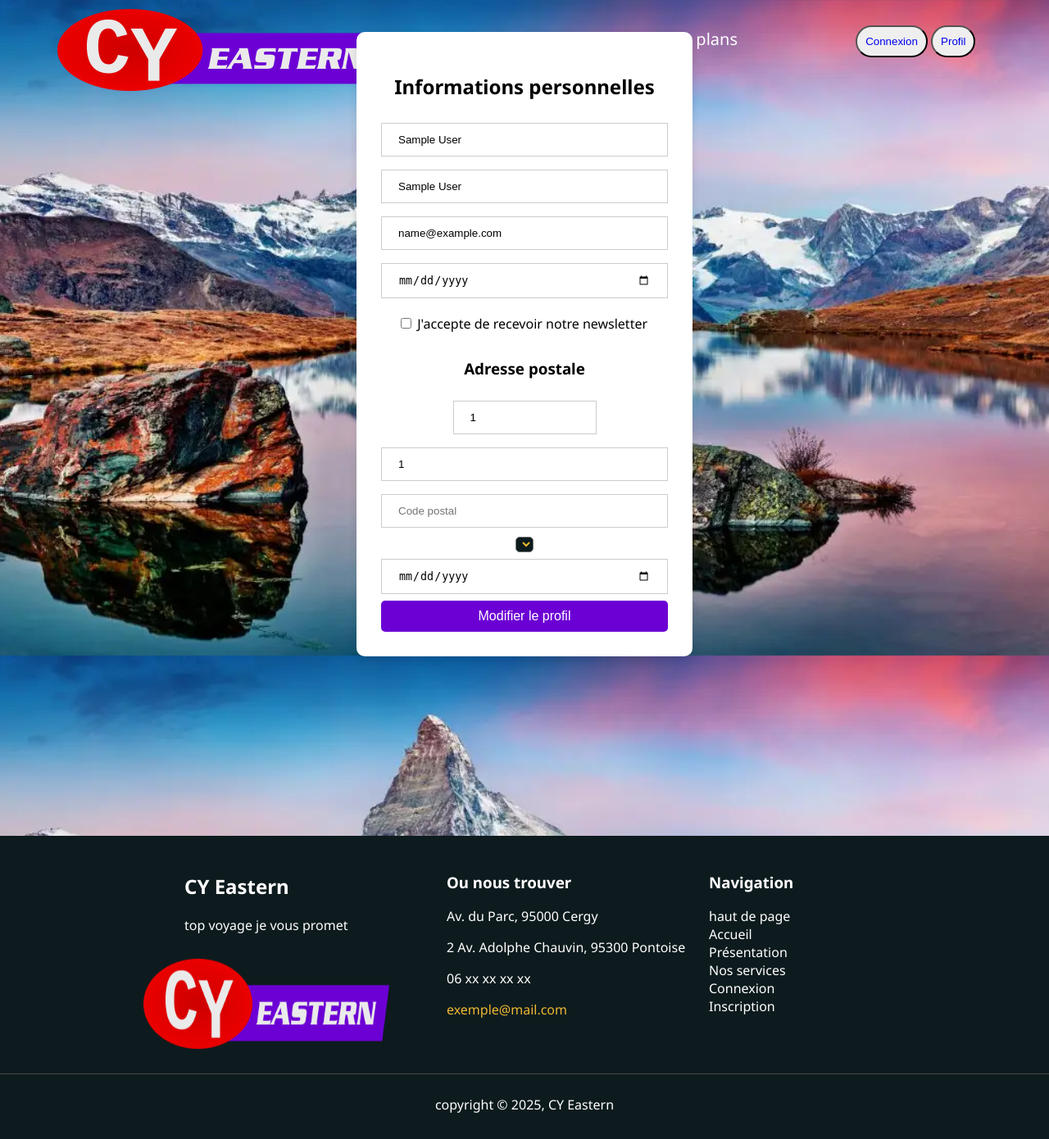
After one commit to valerierx/Click-journeY, a PHP site: page /modifProfil.php in a window 1280 px wide. The commit adds this page. Shown: the whole page at 82% size. Run offline with PHP 8.4, Linux system fonts and the light colour scheme; the visitor is signed in with stand-in values (Sample User, id 1); lists and menus that the app fills with data are empty.

Commit message:
feat: informations perso

```diff
--- /dev/null
+++ b/modifProfil.php
@@ -0,0 +1,121 @@
+<?php
+session_start();
+if (!isset($_SESSION['connecte'])) {
+    header('Location: connexion.php');
+    exit;
+}
+?>
+
+<!DOCTYPE html>
+<html lang="fr">
+<head>
+  <meta charset="UTF-8">
+  <link rel="stylesheet" type="text/css" href="style.css">
+  <title>Profil</title>
+</head>
+<body id="haut">
+
+  <div>
+<nav>
+  <div class="divmenu">
+    <div class="logo1">
+        <a href="index.html"><img src="media/logo.webp" width="400" height="100" alt="Logo"></a>
+    </div>
+    <ul>
+          <li class="limenu"><a href="index.html">Accueil</a></li>
+        <li class="limenu"><a href="presentation.html">Trajets</a></li>
+        <li class="limenu"><a href="recherche.html">Itinéraire</a></li>
+      <li class="limenu"><a href="">Bon plans</a></li>
+      <button class="bouton_menu"><a href="connexion.php">Connexion</a></button>
+      <button class="bouton_menu"><a href="profil.php">Profil</a></button>
+      </ul>
+      <i class='bx bx-search-alt'></i>   <!--Pas utiliser mais permet de centrer le menu-->
+  </div>
+</nav>
+
+
+<!-- Section Profil -->
+<section class="profil">
+    <div class="profil-elmt">
+        <?php
+        if(isset($_GET["mail"])) {
+            echo '<p class="message erreur">
+            L\'adresse mail est déjà utilisée!
+            </p>';
+        }
+        ?>
+        <form action="api/profil.php" method="POST">
+            <h1>Informations personnelles</h1>
+            <label for="nom">
+                <input type="text" placeholder="Nom" name="nom" value="<?php echo $_SESSION['nom'];?>" required>
+            </label>
+            <label>
+                <input type="text" placeholder="Prénom" name="prenom" value="<?php echo $_SESSION['prenom'];?>" required>
+            </label>
+            <label>
+                <input type="email" placeholder="Email" name="mail" value="<?php echo $_SESSION['mail'];?>" required>
+            </label>
+            <label>
+                <input type="date" placeholder="Date de naissance" name="naissance" <?php
+                if($_SESSION["naissance"] != "1879-10-26") {
+                    echo 'value="' . $_SESSION["naissance"] . '"';
+                } ?>  required>
+            </label>
+            <label for="newsletter">
+                <input type="checkbox" id="newsletter" name="newsletter" value="1">
+                J'accepte de recevoir notre newsletter
+            </label>
+            <h3>Adresse postale</h3>
+            <div class="rue">
+                <input type="number" placeholder="N°" name="numero" value="<?php echo $_SESSION['numero'];?>" required>
+                <input type="text" placeholder="Rue" name="rue" value="<?php echo $_SESSION['rue'];?>" required>
+            </div>
+            <label>
+                <input type="number" placeholder="Code postal" name="code" value="" required>
+            </label>
+            <select name="commune" id="commune"></select>
+            <label>
+                <input type="date" placeholder="Date de naissance" name="naissance" <?php
+                if($_SESSION["naissance"] != "1879-10-26") {
+                    echo 'value="' . $_SESSION["naissance"] . '"';
+                } ?>  required>
+            </label>
+            <button class="submit" type="submit">Modifier le profil</button>
+        </form>
+    </div>
+</section>
+
+<footer>
+  <div class="contenu">
+      <div class="logo">
+          <h2>CY Eastern</h2>
+          <p>top voyage je vous promet</p>
+          <img src="media/logo.webp" alt="Logo" width="300" height="110" style="display: flex; margin-left: -50px;">
+      </div>
+      <div class="colonne">
+          <h3>Ou nous trouver</h3>
+          <p>Av. du Parc, 95000 Cergy</p>
+          <p>2 Av. Adolphe Chauvin, 95300 Pontoise</p>
+          <p>06 xx xx xx xx</p>
+          <p><a href="mailto:exemple@mail.com" style="color: rgb(237, 184, 50);">exemple@mail.com</a></p>
+      </div>
+      <div class="colonne">
+          <h3>Navigation</h3>
+          <ul class="ul-footer">
+            <li><a href="#haut">haut de page</a></li>
+            <li><a href="index.html">Accueil</a></li>
+            <li><a href="presentation.html">Présentation</a></li>
+            <li><a href="#">Nos services</a></li>
+            <li><a href="connexion.php">Connexion</a></li>
+            <li><a href="inscription.php">Inscription</a></li>
+          </ul>
+      </div>
+  </div>
+  <div class="footer-bottom">
+      <p>copyright © 2025, CY Eastern</p>
+  </div>
+</footer>
+
+
+</body>
+</html>
--- a/style.css
+++ b/style.css
@@ -487,6 +487,7 @@ label[for=cgu], label[for=newsletter], label[for=mdpoublie] {
     box-shadow: 0 4px 10px rgba(0, 0, 0, 0.1);
     border-radius: 10px;
     width: 350px;
+
 }
 
 .avatar {
@@ -552,3 +553,11 @@ label[for=cgu], label[for=newsletter], label[for=mdpoublie] {
     border-color: #00b353;
     background-color: rgba(0, 179, 83, 0.1);
 }
+
+.rue {
+    display:inline !important;
+}
+
+.rue input[type="number"] {
+    width: 50%;
+}
```
Also changed, not shown: api/connexion.php (+10 -0 lines).
